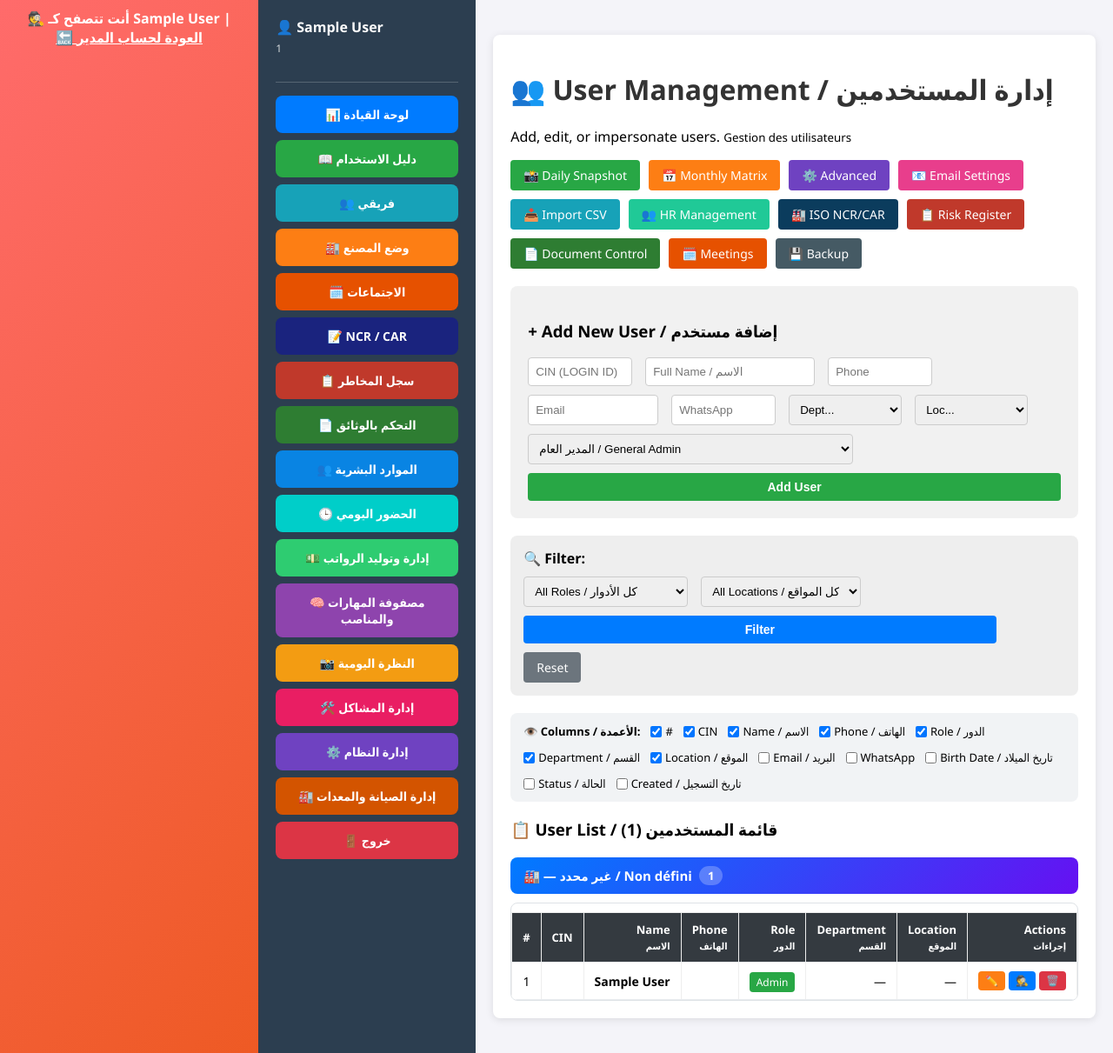
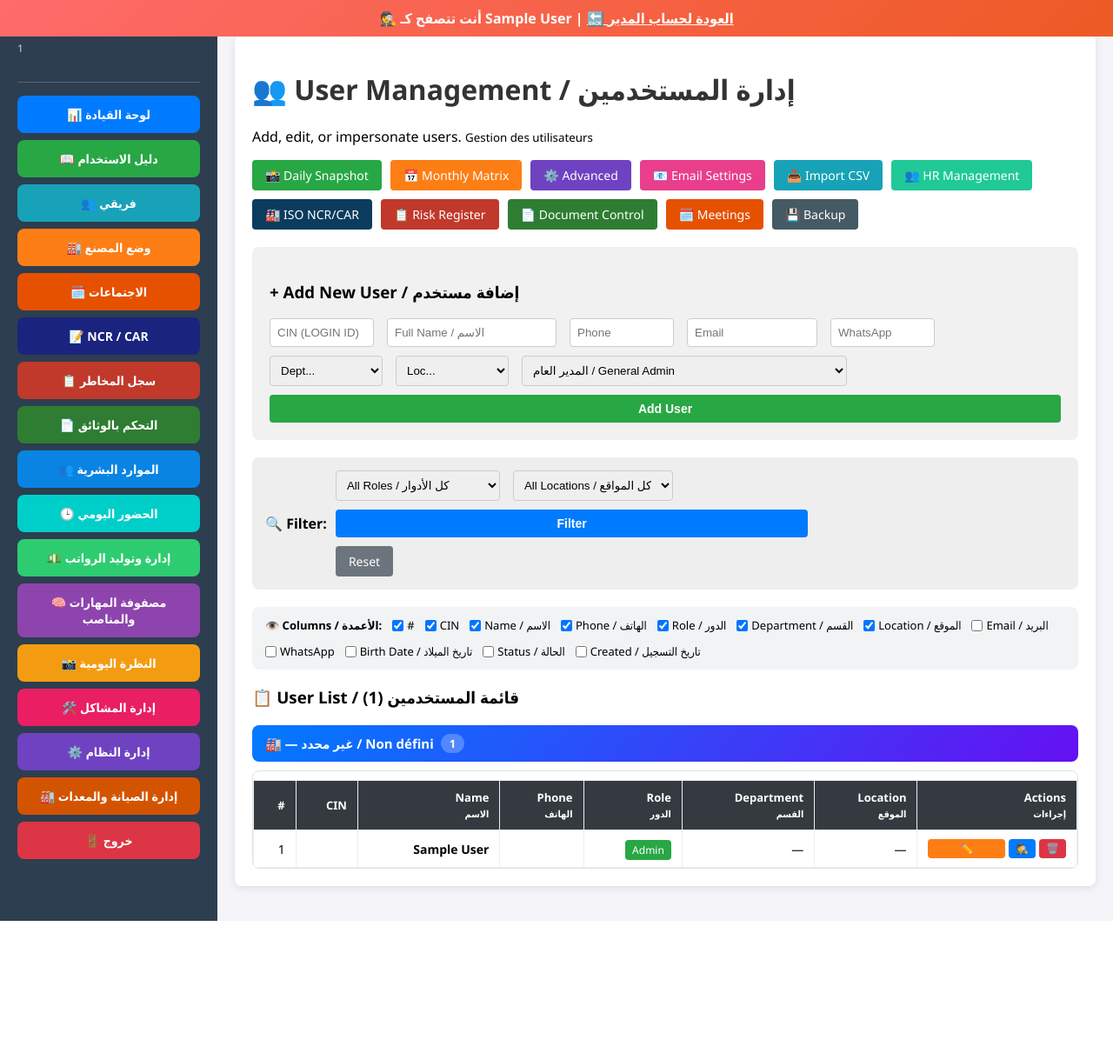
Before and after one commit to alfahmed1981/candytex, a PHP site: page /admin.php in a window 1280 px wide. Shown: the whole page at 87% size. After the commit the page ends 1059 px from the top, so only its background shows below. Run offline with PHP 8.4, Linux system fonts and the light colour scheme; the visitor is signed in with stand-in values (Sample User, id 1); data comes from the database, SQL or seed files in the repository; data that the repository does not hold is empty.

Commit message:
fix: impersonation banner from sticky to fixed position to prevent red background

```diff
--- a/includes/nav.php
+++ b/includes/nav.php
@@ -13,13 +13,14 @@ $nav_is_impersonating = !empty($_SESSION['is_impersonating']);
 
 <?php if ($nav_is_impersonating): ?>
     <div
-        style="background: linear-gradient(135deg, #ff6b6b, #ee5a24); color: white; padding: 10px 20px; text-align: center; font-weight: bold; position: sticky; top: 0; z-index: 1100;">
+        style="background: linear-gradient(135deg, #ff6b6b, #ee5a24); color: white; padding: 10px 20px; text-align: center; font-weight: bold; position: fixed; top: 0; left: 0; width: 100%; z-index: 9999;">
         🕵️ أنت تتصفح كـ <strong>
             <?= htmlspecialchars($nav_user_name) ?>
         </strong>
         | <a href="admin.php?action=stop_impersonation" style="color: white; text-decoration: underline;">🔙 العودة لحساب
             المدير</a>
     </div>
+    <div style="height: 45px;"></div>
 <?php endif; ?>
 
 <!-- Mobile Top Navigation -->
```
